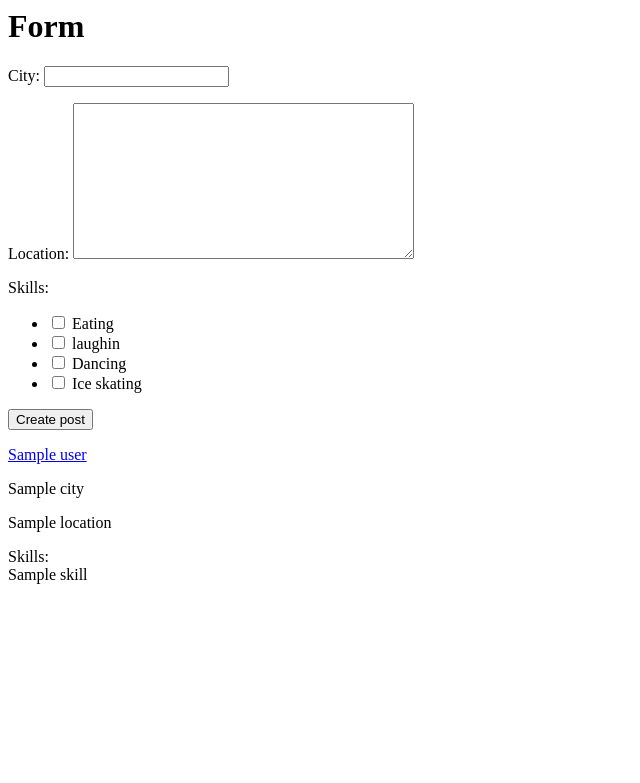
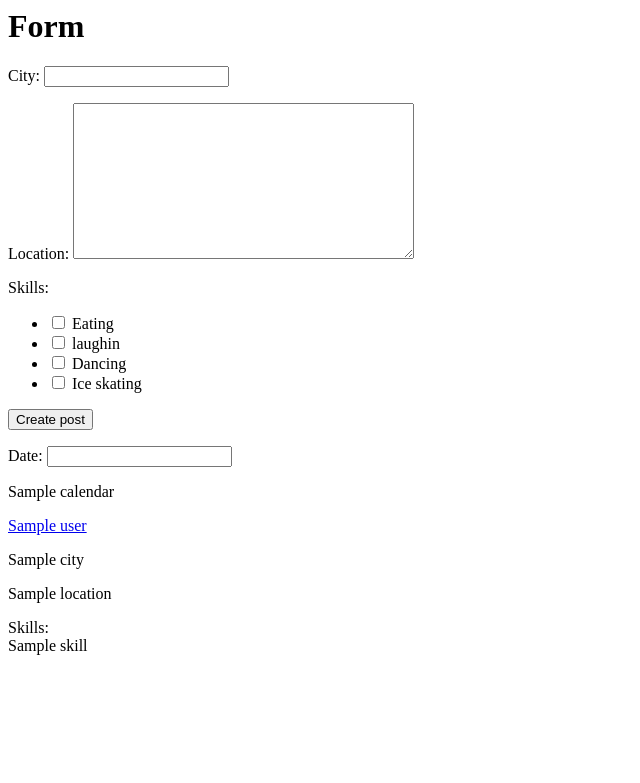
Before and after one commit to kiiluchris/geo2, a Django app: template app/templates/home.html in a window 1280 px wide. Shown: the top 783 px of the page, without its empty margins (0-640 px from the left). Run offline with Django 3.2, Linux system fonts and the light colour scheme; data comes from the database, SQL or seed files in the repository; the template is opened without the code that fills it: values named after a table or form of the project are taken from there, most other values are stand-ins (such as "Sample title", 1, 10 or a date in 2020); some libraries are stand-ins or nearby versions.

Commit message:
Added jquery calendar

```diff
--- /dev/null
+++ b/abcdef/static/js/datepicker.js
@@ -0,0 +1,3 @@
+$(function() {
+    $( "#datepicker" ).datepicker();
+  });
--- a/app/templates/home.html
+++ b/app/templates/home.html
@@ -1,7 +1,10 @@
 {% load staticfiles %}
+<head>
+<link rel="stylesheet" href="//code.jquery.com/ui/1.11.4/themes/smoothness/jquery-ui.css">
+  <link rel="stylesheet" href="/resources/demos/style.css">
+</head>
 
-
-
+<body>
 <div class="column small-8 small-centered">
 	<h1>Form</h1>
 
@@ -14,6 +17,11 @@
 </div>
 
 
+<p>Date: <input type="text" id="datepicker"></p>
+
+
+{{calendar}}
+
 {% if queryset %}
 {% for place in queryset %}
 <p><a href="{{ place.get_absolute_url }}">{{ place.user }}</a></p>
```
Also changed, not shown: other parts of app/templates/home.html (+3 -0 lines), app/views.py (+56 -0 lines), app/calendar.py (added), 4 other files.
